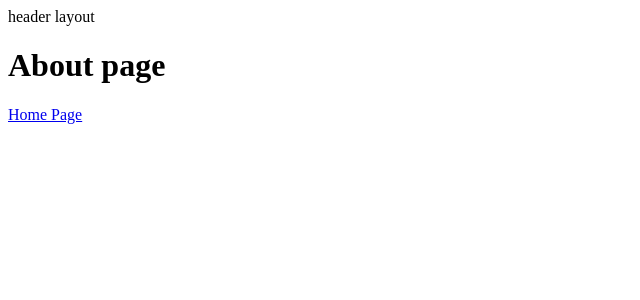
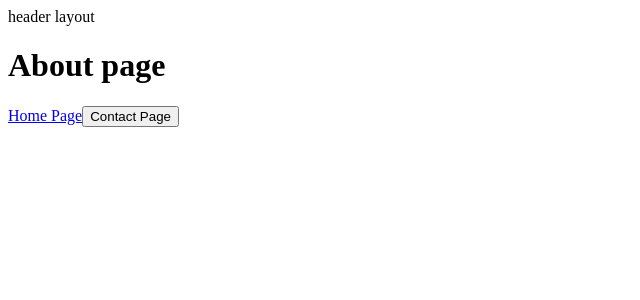
Before and after one commit to athuljain/NextJS_basics, a Next.js app: page /about in a window 1280 px wide. Shown: the top 300 px of the page, without its empty margins (0-640 px from the left). Built offline with nearby package versions, Linux system fonts and the light colour scheme.

Commit message:
useRouter for navigate function

```diff
--- a/src/app/about/page.tsx
+++ b/src/app/about/page.tsx
@@ -1,11 +1,22 @@
+"use client"
 import Link from "next/link";
+import { useRouter } from "next/navigation";
+
+
 
 export default function About(){
+
+    const router=useRouter()
+
+    const handleNavigate=()=>{
+        router.push("/contact")
+    }
     return(
         <div>
             <h1>About page</h1>
 
             <Link href={'/'}>Home Page</Link>
+            <button onClick={handleNavigate}>Contact Page</button>
         </div>
     )
 }
--- a/src/app/page.tsx
+++ b/src/app/page.tsx
@@ -1,21 +1,24 @@
 
 import Link from "next/link";
+
 
 export default function Home() {
 
 
-
   return (
     <div className="">
-       <h1>Home Page</h1>
-     <Link href={'/about'}><p>About page</p>
-     </Link>
-     <Link href={'/contact'}><p>Contact page</p>
-     </Link>
+      <h1>Home Page</h1>
+      <Link href={'/about'}>
+        <p>About page</p>
+      </Link>
+      <Link href={'/contact'}>
+        <p>Contact page</p>
+      </Link>
+      <Link href={'/Products'}>Products Page</Link>
+      <br />
+      <Link href={'/fetchData'}>Server Fetch</Link>
 
-     <Link href={'/Products'}>Products Page</Link>
-<br></br>
-     <Link href={'/fetchData'}>Server Fetch</Link>
+
     </div>
   );
 }
```
